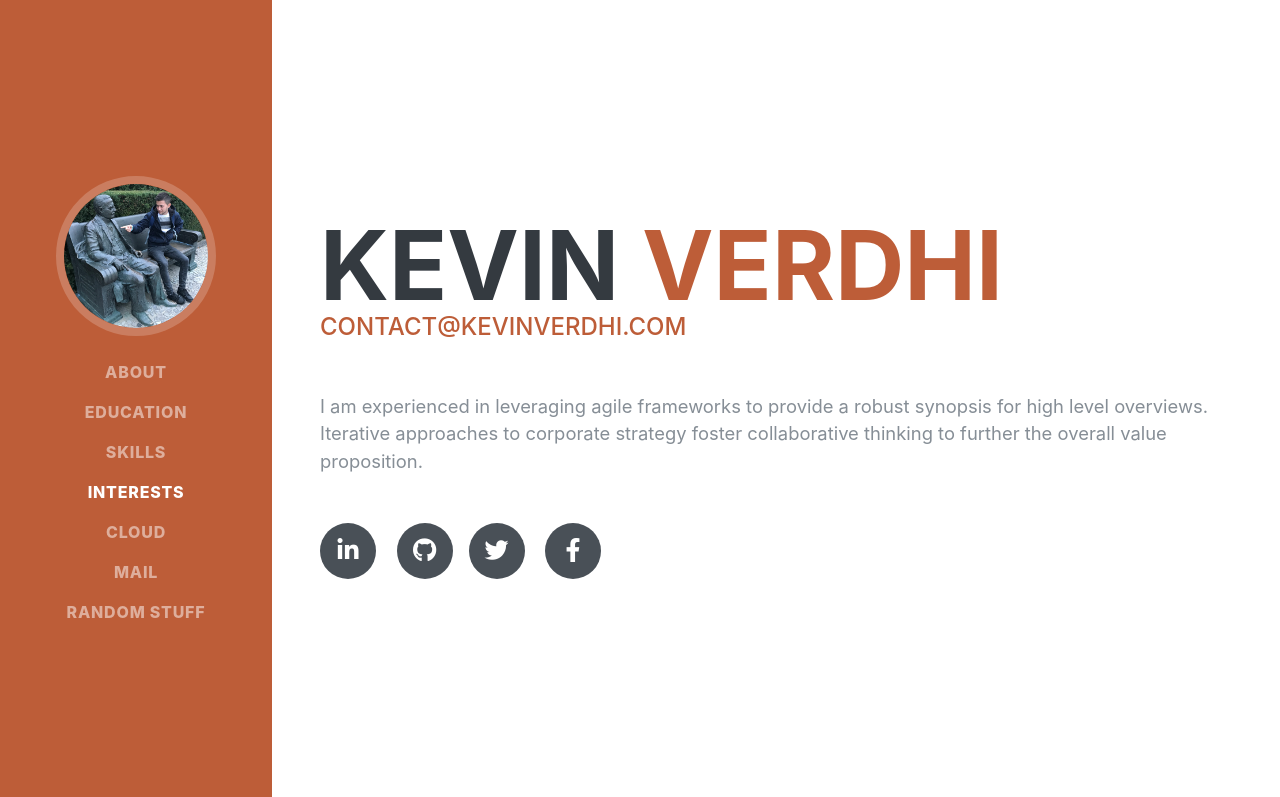
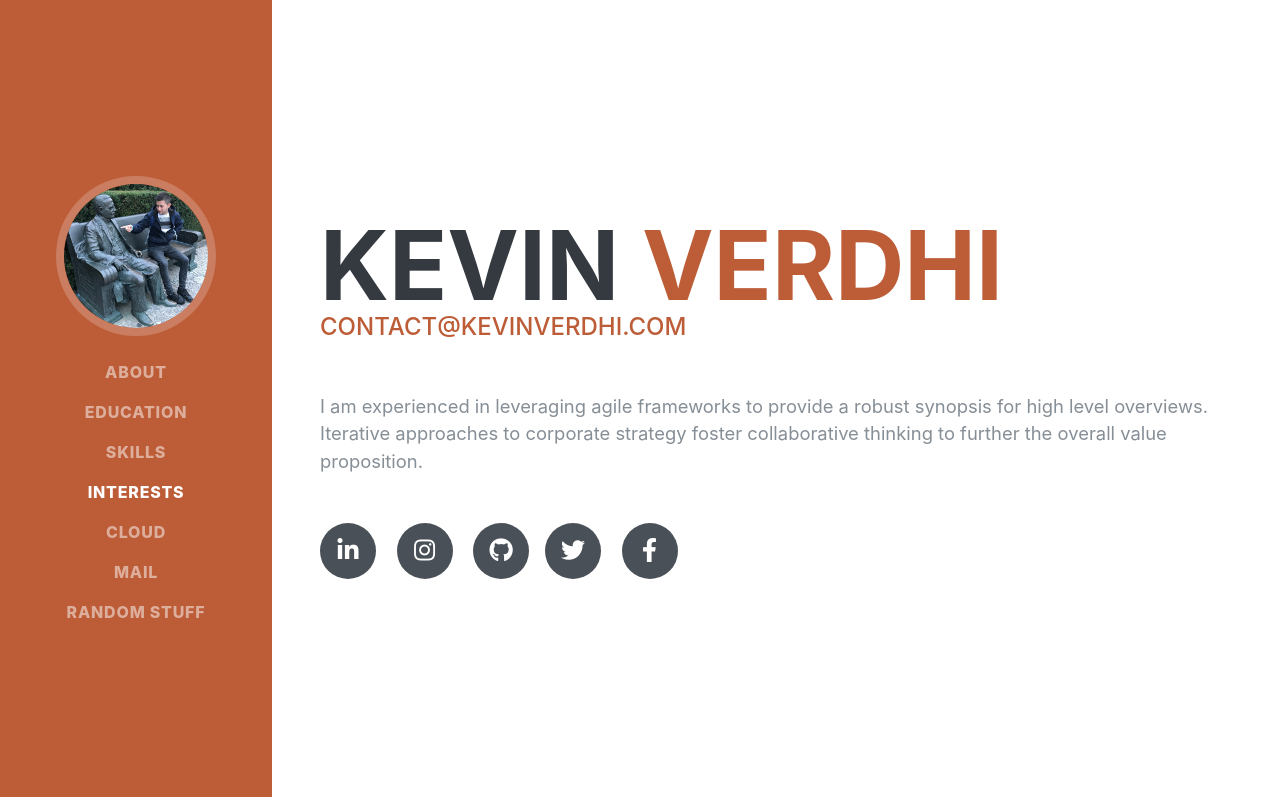
Before and after one commit to ispark2b/ispark2b.github.io, a plain HTML site: page index.html in a window 1280 px wide. Shown: the top 797 px of the page. Drawn offline with Linux system fonts and the light colour scheme; a web font is replaced by a local one.

Commit message:
instagram added

```diff
--- a/index.html
+++ b/index.html
@@ -80,6 +80,9 @@
         <div class="social-icons">
           <a href="https://www.linkedin.com/in/kevin-verdhi-548493158/" target="_blank">
             <i class="fab fa-linkedin-in"></i>
+          </a>
+          <a href="https://www.instagram.com/kevinverdhi/" target="_blank">
+            <i class="fab fa-instagram"></i>
           </a>
           <a href="https://github.com/ispark2b" target="_blank">
             <i class="fab fa-github"></i
```
